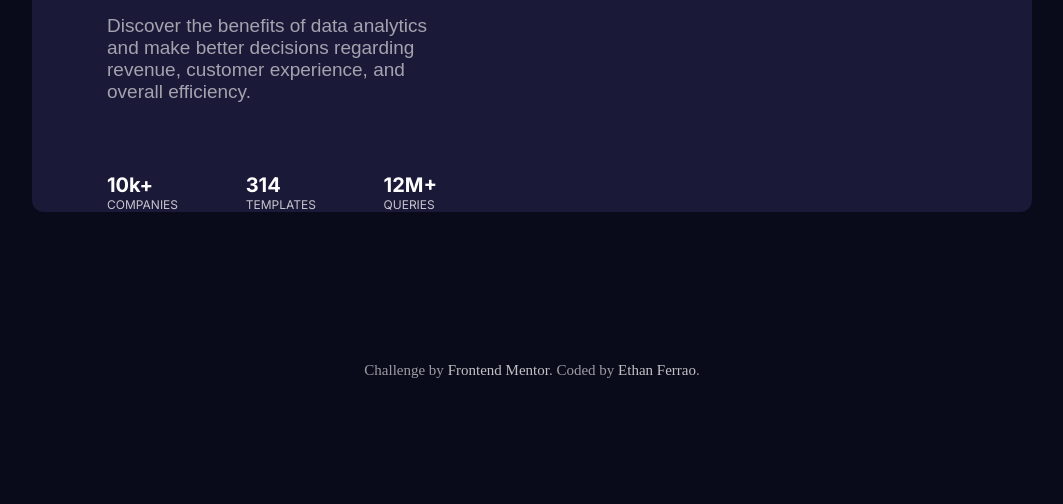
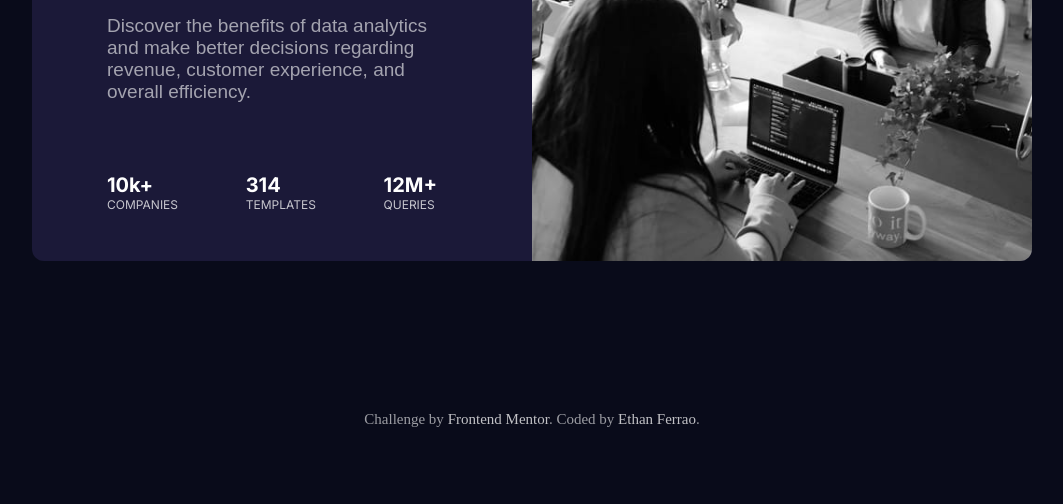
Before and after one commit to Et18n/stats-preview, a plain HTML site: page index.html in a window 1280 px wide. Shown: the part 296-800 px from the top of the page, without its empty margins (108-1171 px from the left). Drawn offline with Linux system fonts and the light colour scheme.

Commit message:
index.html

```diff
--- a/index.html
+++ b/index.html
@@ -26,7 +26,7 @@
       </div>
     </section>
     <section class="right">
-    <img src="images/image-header-desktop.jpg" alt="ppl talking">
+    <img src="image-header-desktop.jpg" alt="ppl talking">
     </section>
   </section>
   <div class="attribution">
```
